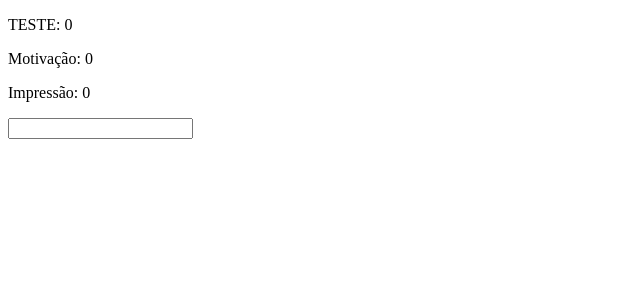
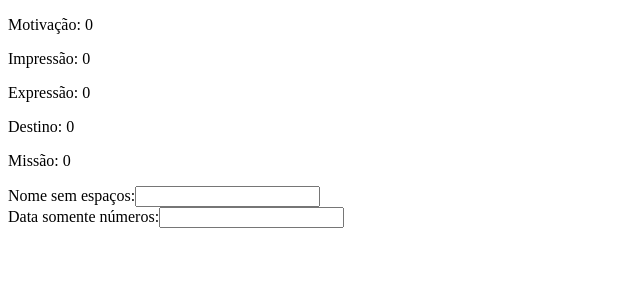
Before and after one commit to Jonathantoyoshima/numerologia, a React (Vite) app: page / in a window 1280 px wide. Shown: the top 300 px of the page, without its empty margins (0-640 px from the left). Built offline with nearby package versions, Linux system fonts and the light colour scheme.

Commit message:
Numeros de missão expressão ...

```diff
--- a/src/App.tsx
+++ b/src/App.tsx
@@ -4,7 +4,7 @@ interface Mapping {
   [key: string]: number; // Allows any string key, but value must be number
 }
 
-const map:Mapping = {
+const map: Mapping = {
   ["a"]: 1,
   ["b"]: 2,
   ["c"]: 3,
@@ -50,61 +50,127 @@ const map:Mapping = {
   ["õ"]: 10,
 };
 
-const vogais = ['a', 'e', 'i', 'o', 'u', 'á', 'é', 'í', 'ó', 'ú', 'â', 'ê', 'ô', 'ã', 'õ'];
+const vogais = [
+  "a",
+  "e",
+  "i",
+  "o",
+  "u",
+  "á",
+  "é",
+  "í",
+  "ó",
+  "ú",
+  "â",
+  "ê",
+  "ô",
+  "ã",
+  "õ",
+];
 
+const recursiveReduce = (values: number[], type?: string) => {
+  const value = values.reduce((p, c) => p + c, 0);
 
-
-const recursiveReduce = (values:number[], type?:string) => {
-  const value = values.reduce((p,c) => p + c, 0)
-
-  if(type === 'm' && (value === 11 || value === 22)){
+  if (type === "m" && (value === 11 || value === 22)) {
     return value;
   }
 
-  if(value > 9) {
-    return recursiveReduce(value.toString().split("").map(v => Number(v), type));
+  if (value > 9) {
+    return recursiveReduce(
+      value
+        .toString()
+        .split("")
+        .map((v) => Number(v), type)
+    );
   }
 
   return value;
-}
+};
 
 const numeroMotivacao = (letter: string[]) => {
-  const arr = letter.filter((l) => vogais.includes(l))
-  const result = recursiveReduce(arr.map(v => map[v]), 'm');
+  const arr = letter.filter((l) => vogais.includes(l));
+  const result = recursiveReduce(
+    arr.map((v) => map[v]),
+    "m"
+  );
   return result;
-}
+};
 
 const numeroImpressao = (letter: string[]) => {
-  const arr = letter.filter((l) => !vogais.includes(l))
-  const result = recursiveReduce(arr.map(v => map[v]));
+  const arr = letter.filter((l) => !vogais.includes(l));
+  const result = recursiveReduce(arr.map((v) => map[v]));
   return result;
-}
+};
+
+const numeroExpressao = (letter: string[]) => {
+  const result = recursiveReduce(letter.map((v) => map[v]));
+  return result;
+};
+
+const numeroDestino = (letter: string[], niver: number[]) => {
+  const result = recursiveReduce(letter.map((v) => map[v]).concat(niver), "m");
+  return result;
+};
+
+const numeroMissao = (base:number) => {
+  const result = recursiveReduce(String(base).split('').map(n => Number(n)), "m");
+  return result;
+};
 
 function App() {
-  // const [count, setCount] = useState(0);
-  const [value, setValue] = useState(0);
   const [motiv, setMotiv] = useState(0);
   const [imp, setImp] = useState(0);
+  const [exp, setExp] = useState(0);
+  const [dest, setDest] = useState(0);
+  const [miss, setMiss] = useState(0);
+
+  const [name, setName] = useState("");
+  const [niver, setNiver] = useState("");
+
+  const setValues = (thisname: string, thisniver: string) => {
+    const oName = thisname?.toLowerCase().split("") || [];
+    const oNiver =
+      thisniver
+        ?.toLowerCase()
+        .split("")
+        .map((n) => Number(n)) || [];
+
+    const nExp = numeroExpressao(oName);
+    const nDest = numeroDestino(oName, oNiver)
+
+    setMotiv(numeroMotivacao(oName));
+    setImp(numeroImpressao(oName));
+    setExp(nExp);
+    setDest(nDest);
+    setMiss(numeroMissao(nExp + nDest));
+  };
 
   return (
     <>
-    <p>TESTE: {value}</p>
-    <p>Motivação: {motiv}</p>
-    <p>Impressão: {imp}</p>
+      <p>Motivação: {motiv}</p>
+      <p>Impressão: {imp}</p>
+      <p>Expressão: {exp}</p>
+      <p>Destino: {dest}</p>
+      <p>Missão: {miss}</p>
 
-
-    <input onChange={(txt) => {
-      const name = txt.target.value.toLowerCase().split('');
-
-      const result = recursiveReduce(name.map((v:any) => map[v] || 0));
-      setMotiv(numeroMotivacao(name));
-      setImp(numeroImpressao(name));
-
-
-      setValue(result)
-    }}/>
-
-
+      <div>
+        Nome sem espaços:
+        <input
+          onChange={(txt) => {
+            setName(txt.target.value ?? "");
+            setValues(txt.target.value, niver);
+          }}
+        />
+      </div>
+      <div>
+        Data somente números:
+        <input
+          onChange={(txt) => {
+            setNiver(txt.target.value ?? "");
+            setValues(name, txt.target.value);
+          }}
+        />
+      </div>
     </>
   );
 }
```
Also changed, not shown: 3 other files (tests, documents, lock files or other folders).
